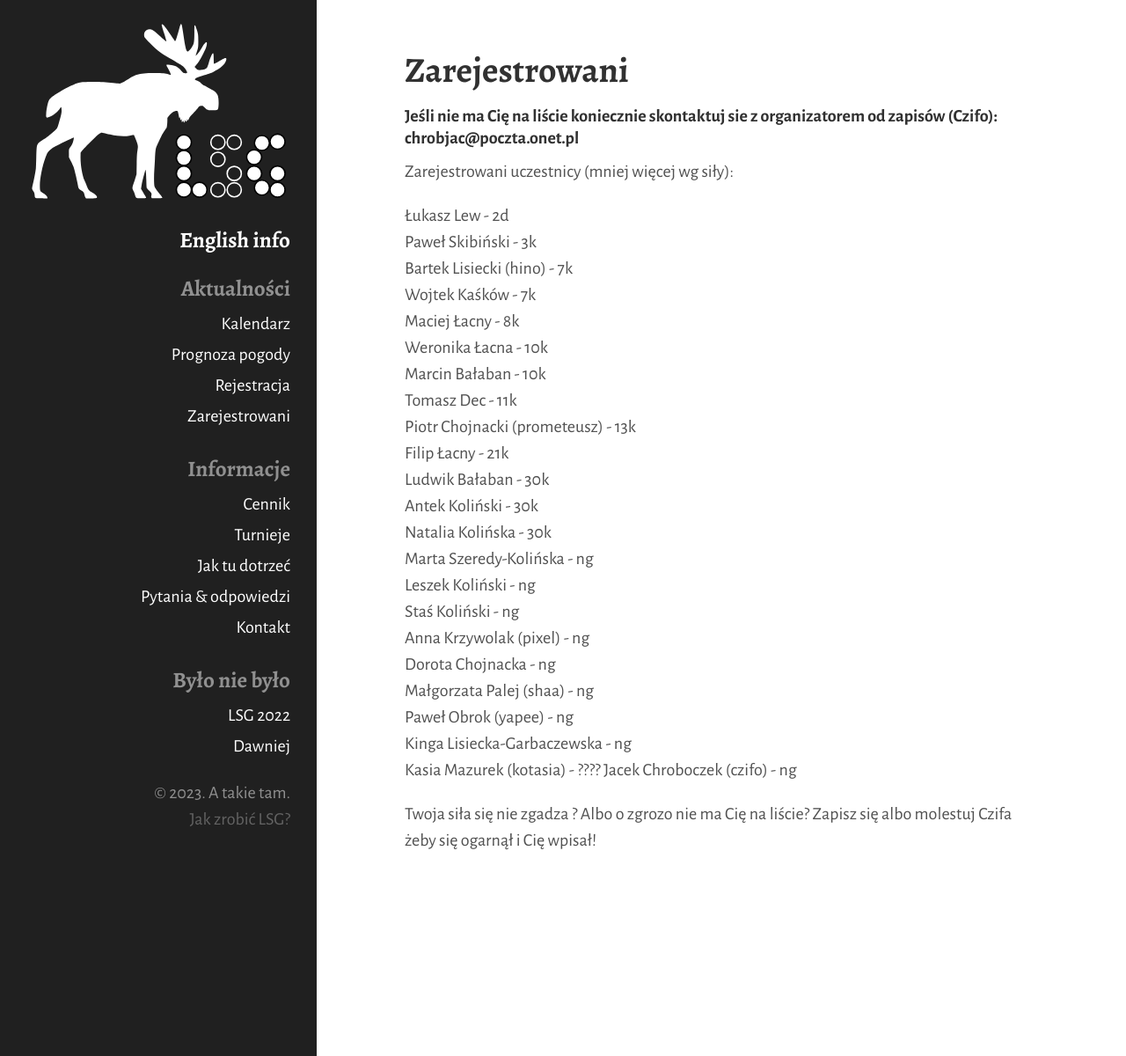
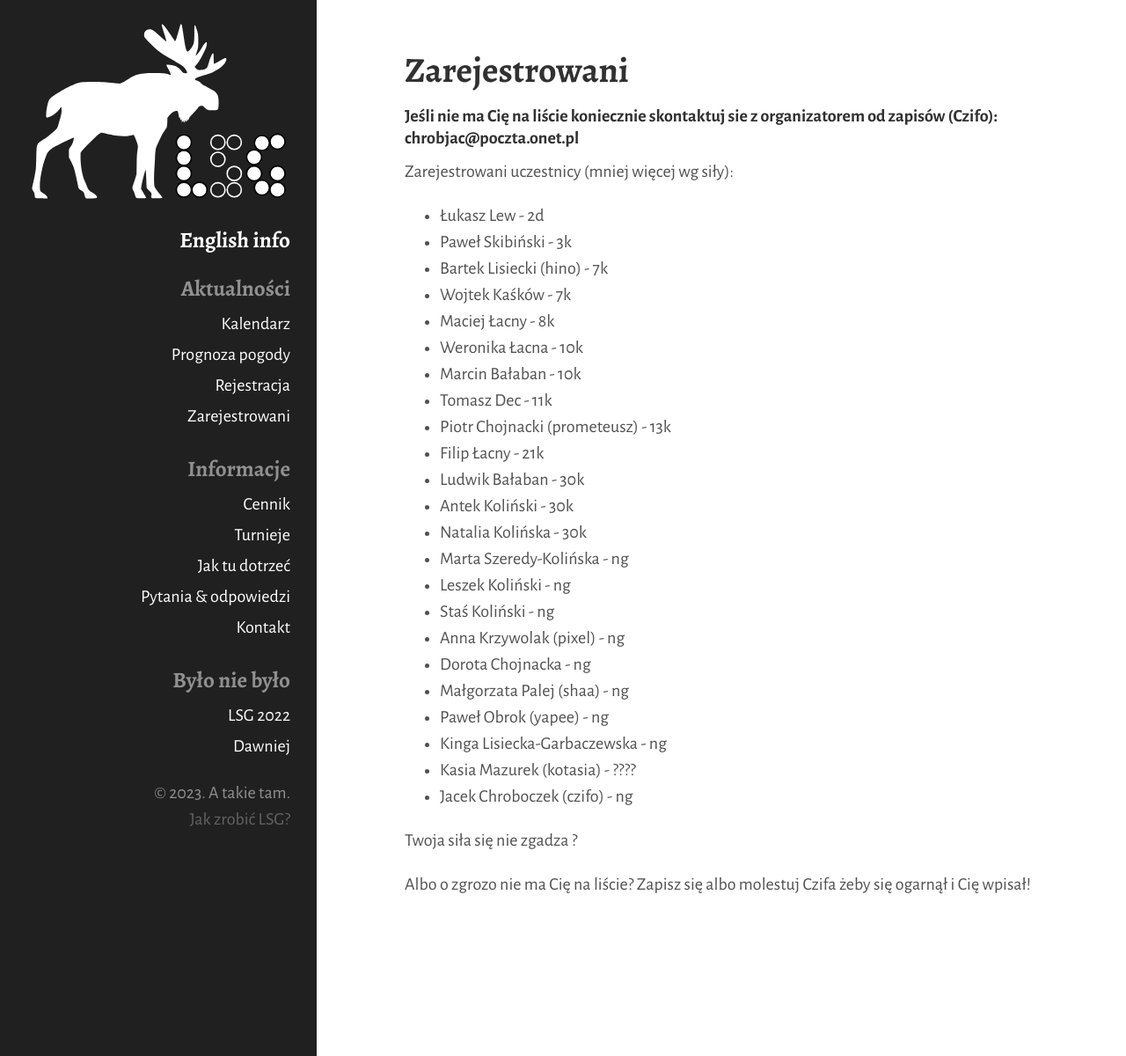
Before and after one commit to tasuki/lsg, a Jekyll site: the page built from zarejestrowani.md, in a window 1280 px wide. Shown: the whole page at 88% size. Built offline with Jekyll 4.4.1, drawn with Linux system fonts in a browser that asks for light colours.

Commit message:
Tak też można zrobić listę

```diff
--- a/zarejestrowani.md
+++ b/zarejestrowani.md
@@ -6,35 +6,35 @@ title: Zarejestrowani
 ## Zarejestrowani
 
 
-
 #### Jeśli nie ma Cię na liście koniecznie skontaktuj sie z organizatorem od zapisów (Czifo): chrobjac@poczta.onet.pl
 
 Zarejestrowani uczestnicy (mniej więcej wg siły):
 
-Łukasz Lew - 2d <br>
-Paweł Skibiński - 3k <br>
-Bartek Lisiecki (hino) - 7k <br>
-Wojtek Kaśków - 7k <br>
-Maciej Łacny - 8k <br>
-Weronika Łacna - 10k <br>
-Marcin Bałaban - 10k <br>
-Tomasz Dec - 11k <br>
-Piotr Chojnacki (prometeusz) - 13k <br>
-Filip Łacny - 21k <br>
-Ludwik Bałaban - 30k <br>
-Antek Koliński - 30k <br>
-Natalia Kolińska - 30k <br>
-Marta Szeredy-Kolińska - ng <br>
-Leszek Koliński - ng <br>
-Staś Koliński - ng <br>
-Anna Krzywolak (pixel) - ng <br>
-Dorota Chojnacka - ng <br>
-Małgorzata Palej (shaa) - ng <br>
-Paweł Obrok (yapee) - ng <br>
-Kinga Lisiecka-Garbaczewska - ng <br>
-Kasia Mazurek (kotasia) - ????
-Jacek Chroboczek (czifo) - ng <br>
+- Łukasz Lew - 2d
+- Paweł Skibiński - 3k
+- Bartek Lisiecki (hino) - 7k
+- Wojtek Kaśków - 7k
+- Maciej Łacny - 8k
+- Weronika Łacna - 10k
+- Marcin Bałaban - 10k
+- Tomasz Dec - 11k
+- Piotr Chojnacki (prometeusz) - 13k
+- Filip Łacny - 21k
+- Ludwik Bałaban - 30k
+- Antek Koliński - 30k
+- Natalia Kolińska - 30k
+- Marta Szeredy-Kolińska - ng
+- Leszek Koliński - ng
+- Staś Koliński - ng
+- Anna Krzywolak (pixel) - ng
+- Dorota Chojnacka - ng
+- Małgorzata Palej (shaa) - ng
+- Paweł Obrok (yapee) - ng
+- Kinga Lisiecka-Garbaczewska - ng
+- Kasia Mazurek (kotasia) - ????
+- Jacek Chroboczek (czifo) - ng
 
 
 Twoja siła się nie zgadza ?
+
 Albo o zgrozo nie ma Cię na liście? Zapisz się albo molestuj Czifa żeby się ogarnął i Cię wpisał!
```
